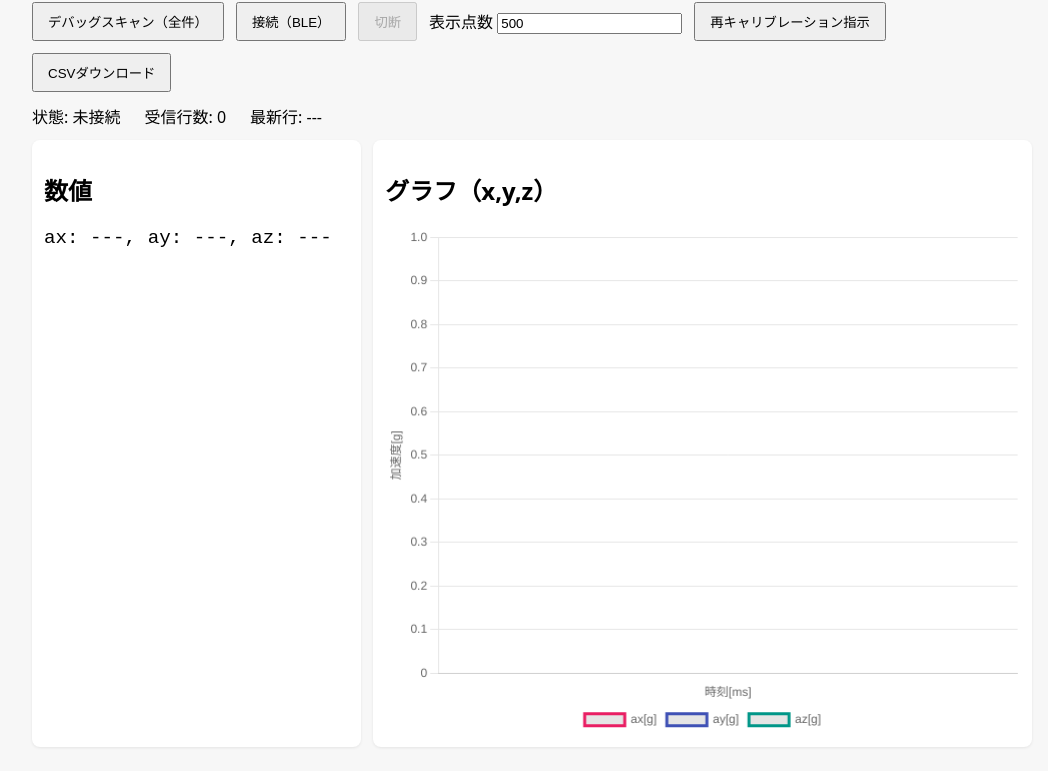
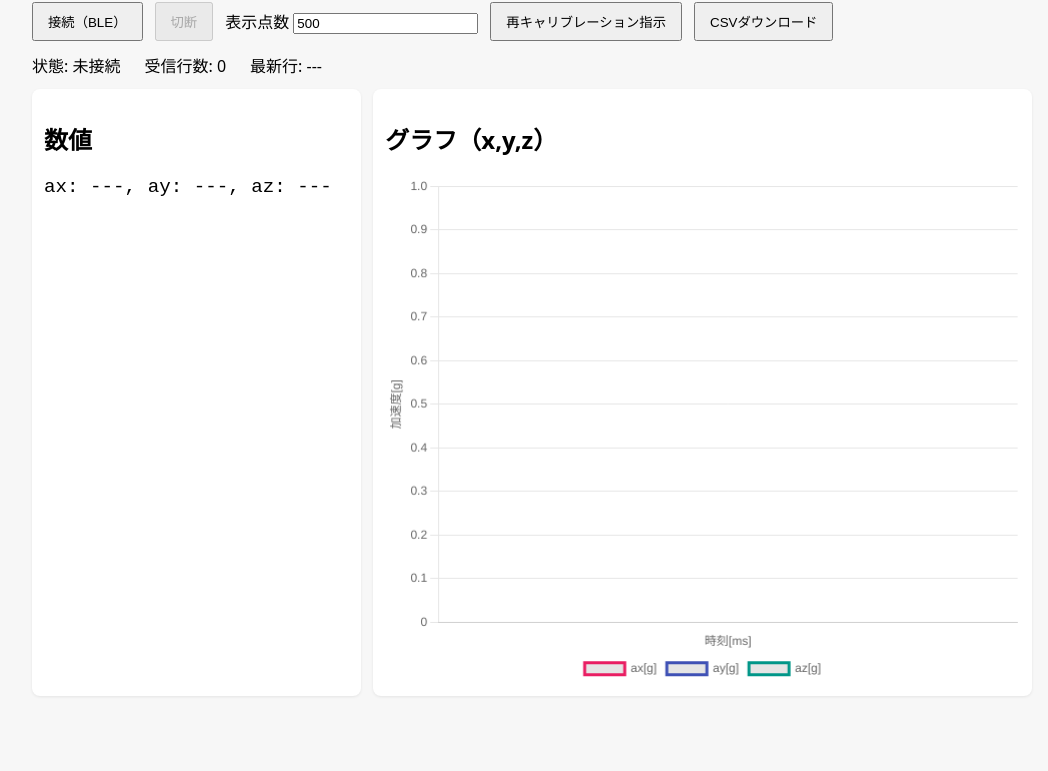
Before and after one commit to Ryota-fzt/accel_viewer, a plain HTML site: page index.html in a window 1280 px wide. Shown: the part 84-855 px from the top of the page, without its empty margins (108-1156 px from the left). After the commit the page ends 804 px from the top, so only its background shows below. Drawn offline with nearby package versions, Linux system fonts and the light colour scheme.

Commit message:
Remove debug scan button from index.html

```diff
--- a/index.html
+++ b/index.html
@@ -12,11 +12,6 @@
     <h1>M5STAMP BLE 加速度ビューア（x,y,z）</h1>
 
     <div class="controls">
-
-      <!-- 接続/切断ボタンの並びに一時的に追加（公開時は外してOK） -->
-      <button id="debugScanBtn">デバッグスキャン（全件）</button>
-
-
       <button id="connectBtn">接続（BLE）</button>
       <button id="disconnectBtn" disabled>切断</button>
       <label>表示点数
```
